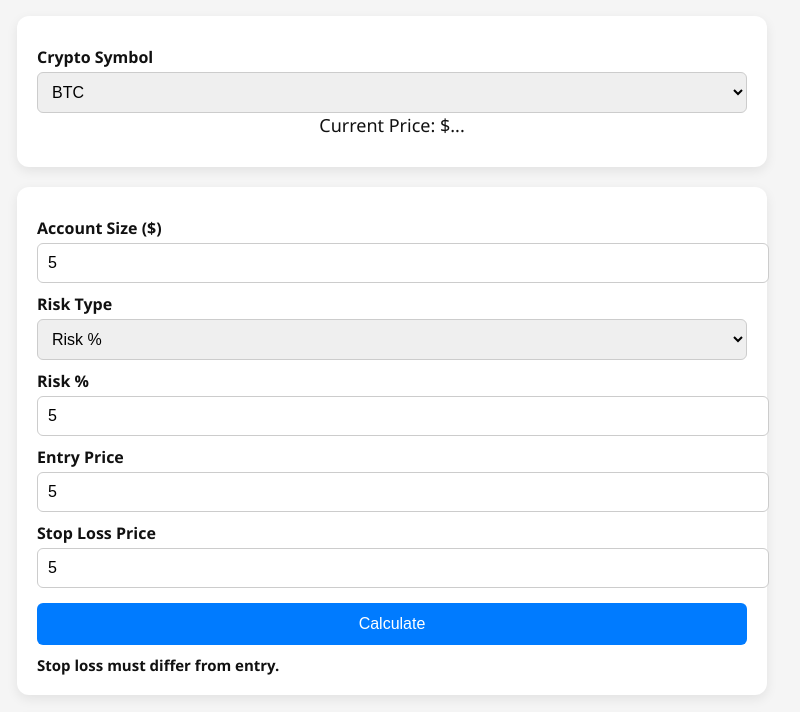
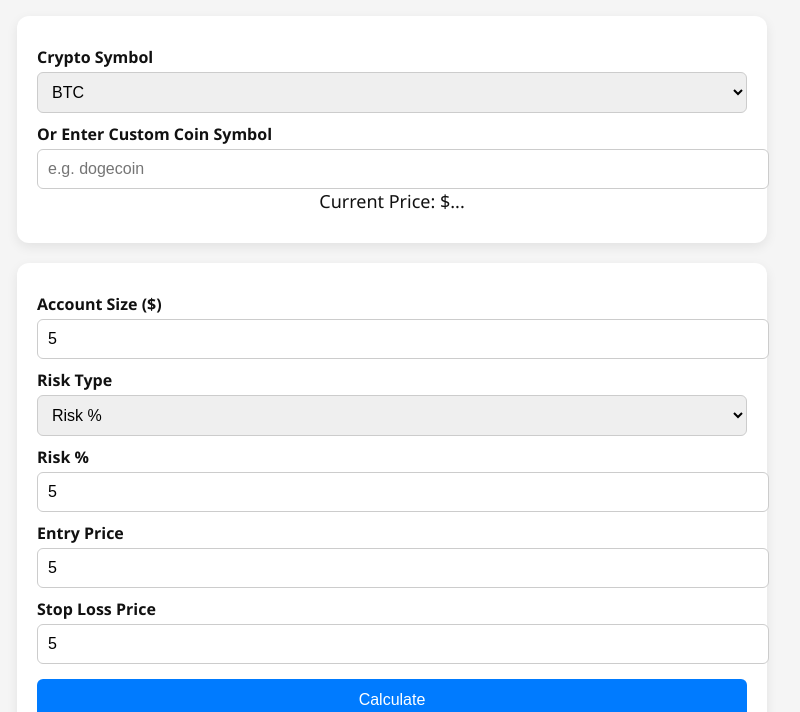
Before and after one commit to kevinignatius/trade-calculator, a plain HTML site: page index.html in a window 1280 px wide. Both pictures are taken after typing "5", "5", "5", "5" into the empty fields and a click on the button "Calculate". Shown: the part 86-798 px from the top of the page, without its empty margins (248-1048 px from the left). Drawn offline with Linux system fonts and the light colour scheme; no server answers.

Commit message:
Update index.html

```diff
--- a/index.html
+++ b/index.html
@@ -118,6 +118,11 @@
         <option value="cardano">ADA</option>
         <option value="dogecoin">DOGE</option>
       </select>
+
+      <!-- Custom Coin Input -->
+      <label for="customSymbol">Or Enter Custom Coin Symbol</label>
+      <input type="text" id="customSymbol" placeholder="e.g. dogecoin" oninput="fetchCustomPrice()" />
+
       <div class="crypto-price" id="price">Current Price: $...</div>
     </div>
 
@@ -148,6 +153,9 @@
       <input type="number" id="stopLoss" placeholder="e.g. 48000" />
 
       <button onclick="calculate()">Calculate</button>
+      <div class="flex-row">
+        <button id="toggleDecimal" onclick="toggleDecimal()">Toggle Decimal Precision</button>
+      </div>
       <div class="result" id="result"></div>
     </div>
 
@@ -160,8 +168,12 @@
   </div>
 
   <script>
+    let useDecimal = true; // Toggle for decimal precision
+    let selectedSymbol = "bitcoin"; // Default symbol
+
     const symbolEl = document.getElementById('symbol');
     const priceEl = document.getElementById('price');
+    const customSymbolEl = document.getElementById('customSymbol');
 
     function toggleTheme() {
       document.body.classList.toggle('dark');
@@ -176,6 +188,7 @@
 
     function fetchPrice() {
       const symbol = symbolEl.value;
+      selectedSymbol = symbol;
       fetch(`https://api.coingecko.com/api/v3/simple/price?ids=${symbol}&vs_currencies=usd`)
         .then(res => res.json())
         .then(data => {
@@ -184,10 +197,32 @@
         });
     }
 
+    function fetchCustomPrice() {
+      const customSymbol = customSymbolEl.value.trim().toLowerCase();
+      if (customSymbol) {
+        fetch(`https://api.coingecko.com/api/v3/simple/price?ids=${customSymbol}&vs_currencies=usd`)
+          .then(res => res.json())
+          .then(data => {
+            if (data[customSymbol]) {
+              const price = data[customSymbol].usd;
+              priceEl.innerText = `Current Price: $${price}`;
+              selectedSymbol = customSymbol; // Update the selected symbol to custom
+            } else {
+              priceEl.innerText = `Custom Coin not found!`;
+            }
+          });
+      }
+    }
+
     function toggleRiskInput() {
       const type = document.getElementById('riskType').value;
       document.getElementById('riskPercentDiv').style.display = type === 'percent' ? 'block' : 'none';
       document.getElementById('riskFixedDiv').style.display = type === 'fixed' ? 'block' : 'none';
+    }
+
+    function toggleDecimal() {
+      useDecimal = !useDecimal;
+      calculate(); // Recalculate with new decimal setting
     }
 
     function calculate() {
@@ -197,7 +232,6 @@
       const riskFixed = parseFloat(document.getElementById('riskFixed').value);
       const entryPrice = parseFloat(document.getElementById('entryPrice').value);
       const stopLoss = parseFloat(document.getElementById('stopLoss').value);
-      const symbol = symbolEl.options[symbolEl.selectedIndex].text;
 
       if (isNaN(accountSize) || isNaN(entryPrice) || isNaN(stopLoss)) {
         document.getElementById('result').innerHTML = '<strong>Please fill all required fields.</strong>';
@@ -222,26 +256,27 @@
       const positionSize = riskAmount / stopLossPerUnit;
       const totalPositionValue = positionSize * entryPrice;
 
+      const decimalPrecision = useDecimal ? 2 : 0;
       const resultText = `
         <strong>Result:</strong><br>
-        Symbol: ${symbol}<br>
+        Symbol: ${selectedSymbol.toUpperCase()}<br>
         Risk: $${riskAmount.toFixed(2)}<br>
         Per Unit Risk: $${stopLossPerUnit.toFixed(2)}<br>
-        Position Size: ${positionSize.toFixed(2)} units<br>
+        Position Size: ${positionSize.toFixed(decimalPrecision)} units<br>
         Max Position Value: $${totalPositionValue.toFixed(2)}
       `;
       document.getElementById('result').innerHTML = resultText;
 
       saveToHistory({
         date: new Date().toLocaleString(),
-        symbol,
+        symbol: selectedSymbol.toUpperCase(),
         accountSize,
         riskType,
         riskValue: riskType === 'percent' ? riskPercent : riskFixed,
         entryPrice,
         stopLoss,
         riskAmount: riskAmount.toFixed(2),
-        positionSize: positionSize.toFixed(2),
+        positionSize: positionSize.toFixed(decimalPrecision),
         totalPositionValue: totalPositionValue.toFixed(2),
         perUnitRisk: stopLossPerUnit.toFixed(2)
       });
```
